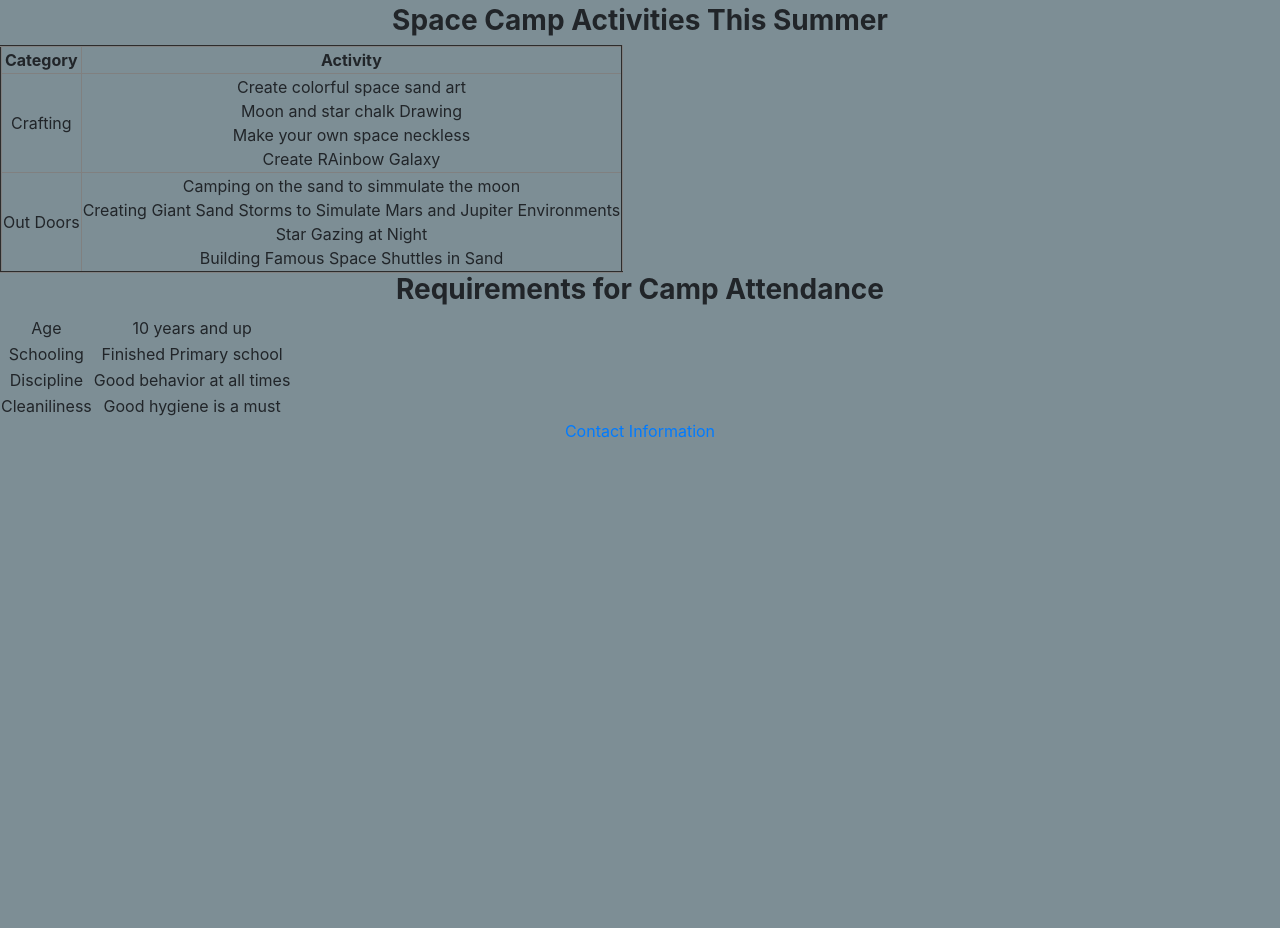
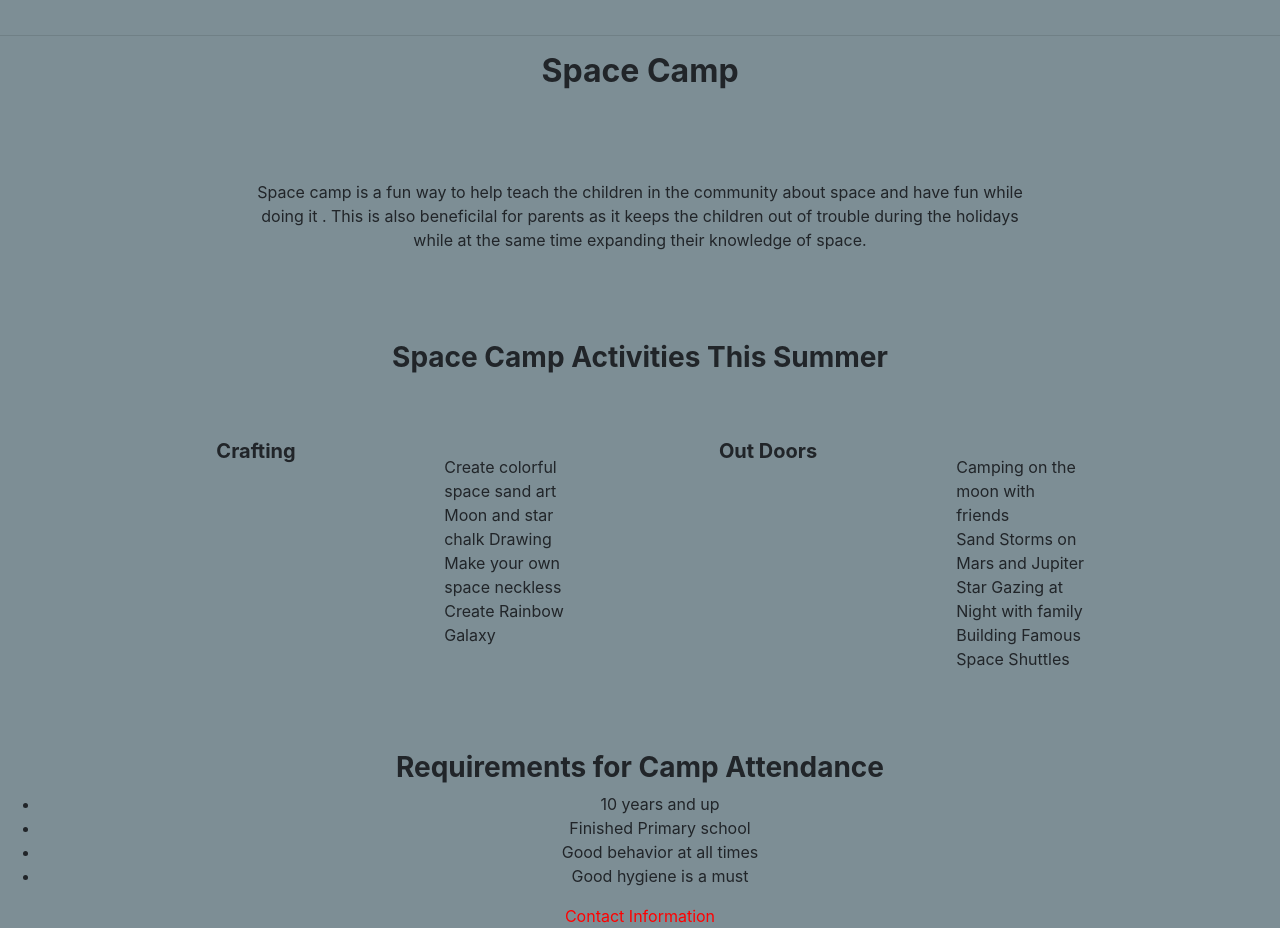
Before and after one commit to Murindabigwi/Experimental-site, a plain HTML site: page index.html in a window 1280 px wide. Shown: the part 1387-2315 px from the top of the page. Before the commit the page ends 1830 px from the top, so only its background shows below. Drawn offline with nearby package versions, Linux system fonts and the light colour scheme.

Commit message:
Update
Updated the css and changed some things in the html

```diff
--- a/CSS/styles.css
+++ b/CSS/styles.css
@@ -1,15 +1,38 @@
-body{
+body {
   text-align: center;
-    background-color: #7D8E95;
+  background-color: #7d8e95;
 }
 
-h1{
+h1 {
   font-size: 900;
   font-weight: 900;
   margin-top: 20%;
 }
 
-.title-img{
+h3 {
+  font-weight: 700;
+}
+
+h5 {
+  font-weight: 700;
+}
+
+p {
+  margin: 7% 20%;
+}
+
+a{
+  color: red;
+}
+.title-img {
   margin-top: 5%;
   border-radius: 25px;
 }
+
+.colomn-one {
+  margin: 5% 10%;
+}
+
+.colomn-one p{
+  text-align: left;
+}
--- a/index.html
+++ b/index.html
@@ -35,21 +35,24 @@
         />
       </div>
     </div>
-    <br />
-    <br />
+    <div>
       <p>
         I am Murindabigwi David, founder and ceo of
         <en><strong>Interstellar Enterprize</strong></en
-      >. I started this enterprize with the intent of finding ways to better my
-      communtity by obviously prividing job opportunities in the community, but
-      by also increasing the level of knowledge the community had in the
+        >. I started this enterprize with the intent of finding ways to better
+        my communtity by obviously prividing job opportunities in the community,
+        but by also increasing the level of knowledge the community had in the
         Interstellar field of science. I have sofar achieced some modicurm of
         success in my endevors but intend to continue untill space is a well
         understood subject in my community
       </p>
+    </div>
     <hr />
     <br />
-    <h3><strong>Activities and Education programs</strong></h3>
+    <h3>Activities and Education programs</h3>
+
+    <div class="row colomn-one">
+      <div class="col-6">
         <h4>Activities</h4>
         <ul>
           <li>
@@ -70,12 +73,16 @@
             >
           </li>
         </ul>
-    <h4>Educatioin programs</h4>
+      </div>
+      <div class="col-6">
+        <h4>Education programs</h4>
         <ul>
           <li>Interstellar History</li>
           <li>Planetary Movements</li>
           <li>Constallletions</li>
         </ul>
+      </div>
+    </div>
     <a href="Additional Activities.html">Adittional Activities</a>
     <br />
     <br />
@@ -88,68 +95,46 @@
       same time expanding their knowledge of space.
     </p>
 
-    <html lang="en" dir="ltr">
-      <head>
-        <meta charset="utf-8" />
-        <title></title>
-      </head>
-      <body></body>
-    </html>
-    <h3><strong>Space Camp Activities This Summer</strong></h3>
-    <table border="2">
-      <thead>
-        <tr>
-          <th>Category</th>
-          <th>Activity</th>
-        </tr>
-      </thead>
-      <tbody>
-        <tr>
-          <td>Crafting</td>
+    <h3>Space Camp Activities This Summer</h3>
 
-          <td>
+    <div class="row colomn-one">
+      <div class="col-3">
+        <h5>Crafting</h5>
+      </div>
+      <div class="col-3">
+        <p>
           Create colorful space sand art <br />
           Moon and star chalk Drawing <br />
           Make your own space neckless<br />
-            Create RAinbow Galaxy
-          </td>
-        </tr>
-        <tr></tr>
-        <tr></tr>
-        <tr>
-          <td>Out Doors</td>
+          Create Rainbow Galaxy
+        </p>
+      </div>
 
-          <td>
-            Camping on the sand to simmulate the moon<br />
-            Creating Giant Sand Storms to Simulate Mars and Jupiter
-            Environments<br />Star Gazing at Night<br />Building Famous Space
-            Shuttles in Sand
-          </td>
-        </tr>
-      </tbody>
-    </table>
+      <div class="col-3">
+        <h5>Out Doors</h5>
+      </div>
+      <div class="col-3">
+        <p>
+          Camping on the moon with friends<br />
+          Sand Storms on Mars and Jupiter<br />
+          Star Gazing at Night with family<br />
+          Building Famous Space
+          Shuttles
+        </p>
+      </div>
+    </div>
 
-    <h3><strong>Requirements for Camp Attendance</strong></h3>
-    <table cellspacing="10">
-      <tr>
-        <td>Age</td>
-        <td>10 years and up</td>
-      </tr>
-      <tr>
-        <td>Schooling</td>
-        <td>Finished Primary school</td>
-      </tr>
-      <tr>
-        <td>Discipline</td>
-        <td>Good behavior at all times</td>
-      </tr>
-      <tr>
-        <td>Cleaniliness</td>
-        <td>Good hygiene is a must</td>
-      </tr>
-    </table>
+    <h3>Requirements for Camp Attendance</h3>
+
+    <ul>
+      <li>10 years and up</li>
+      <li>Finished Primary school</li>
+      <li>Good behavior at all times</li>
+      <li>Good hygiene is a must</li>
+    </ul>
     <a href="contacts.html">Contact Information</a>
 
+    <!-- Bootstrap scripts -->
     <script
       src="https://code.jquery.com/jquery-3.2.1.slim.min.js"
       integrity="sha384-KJ3o2DKtIkvYIK3UENzmM7KCkRr/rE9/Qpg6aAZGJwFDMVNA/GpGFF93hXpG5KkN"
```
Lines whose indentation alone changed are shown as unchanged.
